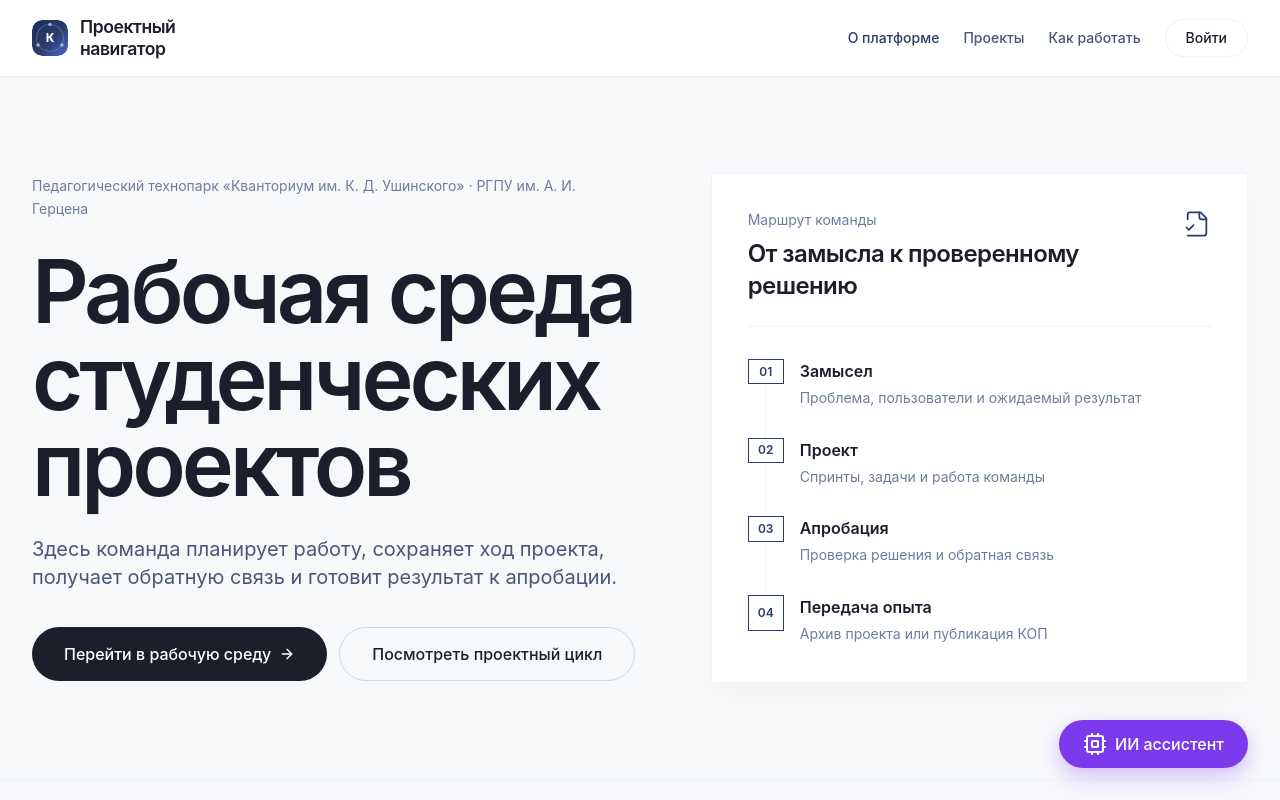
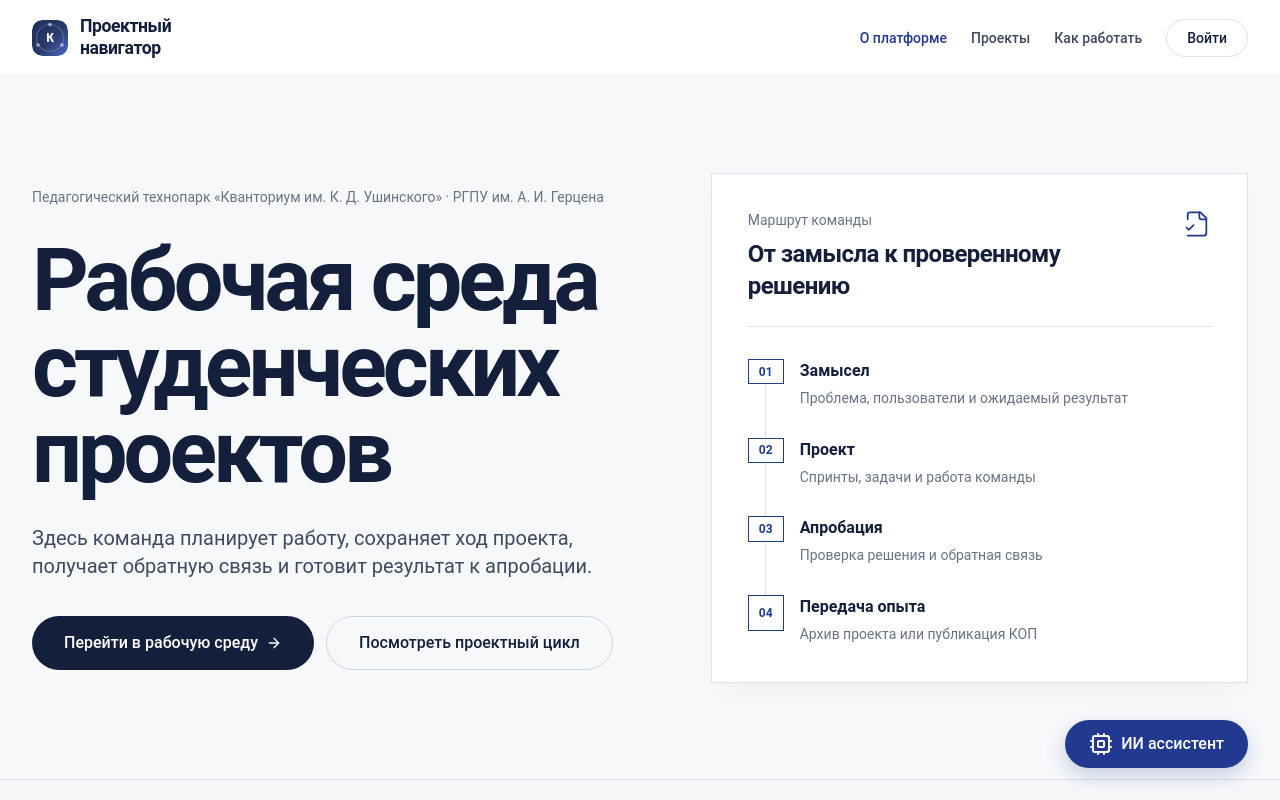
Before and after one commit to alisiatkc/kvant-next, a Next.js app: page / in a window 1280 px wide. Shown: the top 800 px of the page. Built offline with nearby package versions, Linux system fonts and the light colour scheme.

Commit message:
Align palette with Herzen and Kvantorium branding

```diff
--- a/tailwind.config.ts
+++ b/tailwind.config.ts
@@ -9,33 +9,37 @@ const config: Config = {
   theme: {
     extend: {
       fontFamily: {
-        sans: ['Inter', '-apple-system', 'BlinkMacSystemFont', 'Segoe UI', 'Arial', 'system-ui', 'sans-serif'],
+        sans: ['Roboto', '-apple-system', 'BlinkMacSystemFont', 'Segoe UI', 'Arial', 'system-ui', 'sans-serif'],
       },
       colors: {
         kv: {
-          dark: '#1b1f2b',
-          blue: '#2b3b6b',
-          bg: '#f5f7fb',
-          light: '#eef2f9',
-          text: '#4a5578',
-          border: '#edf2f9',
-          muted: '#6e7c9e',
+          dark: '#14203B',
+          blue: '#213A8F',
+          gold: '#C6A15B',
+          cyan: '#1BAAE3',
+          orange: '#EC6600',
+          green: '#00713C',
+          bg: '#F6F7F9',
+          light: '#EEF1F6',
+          text: '#3F4A61',
+          border: '#DDE2EA',
+          muted: '#6A7385',
         },
         ai: {
-          primary: '#7c3aed',
-          dark: '#5b21b6',
-          light: '#ede9fe',
+          primary: '#213A8F',
+          dark: '#142867',
+          light: '#EEF1F8',
         },
       },
       backgroundImage: {
-        'hero-gradient': 'radial-gradient(ellipse at 70% 30%, #e2e9ff, #f5f7fb 80%)',
-        'top-gradient': 'linear-gradient(145deg, #fff9e6, #fff2d9)',
+        'hero-gradient': 'linear-gradient(180deg, #F8F9FB, #EEF1F6)',
+        'top-gradient': 'linear-gradient(180deg, #F7F5EF, #EFE9DC)',
       },
       boxShadow: {
         card: '0 12px 30px -10px rgba(0, 0, 0, 0.05)',
-        'card-hover': '0 25px 35px -12px rgba(43, 59, 107, 0.15)',
+        'card-hover': '0 20px 32px -14px rgba(20, 32, 59, 0.16)',
         modal: '0 40px 70px -10px rgba(0, 0, 0, 0.3)',
-        'ai-btn': '0 8px 20px rgba(124, 58, 237, 0.3)',
+        'ai-btn': '0 8px 20px rgba(33, 58, 143, 0.22)',
         'ai-window': '0 25px 50px rgba(0, 0, 0, 0.2)',
         likes: '0 4px 10px rgba(255, 100, 100, 0.1)',
       },
```
